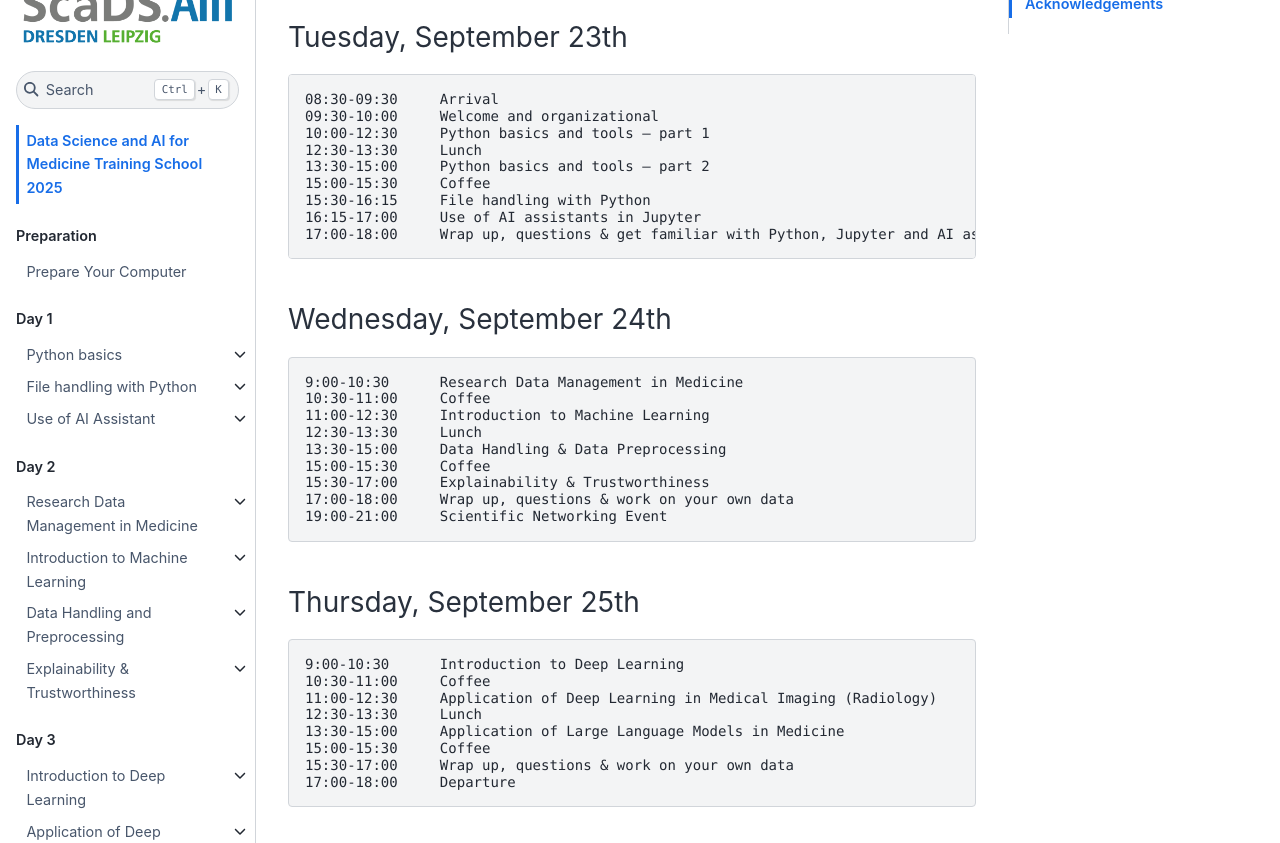
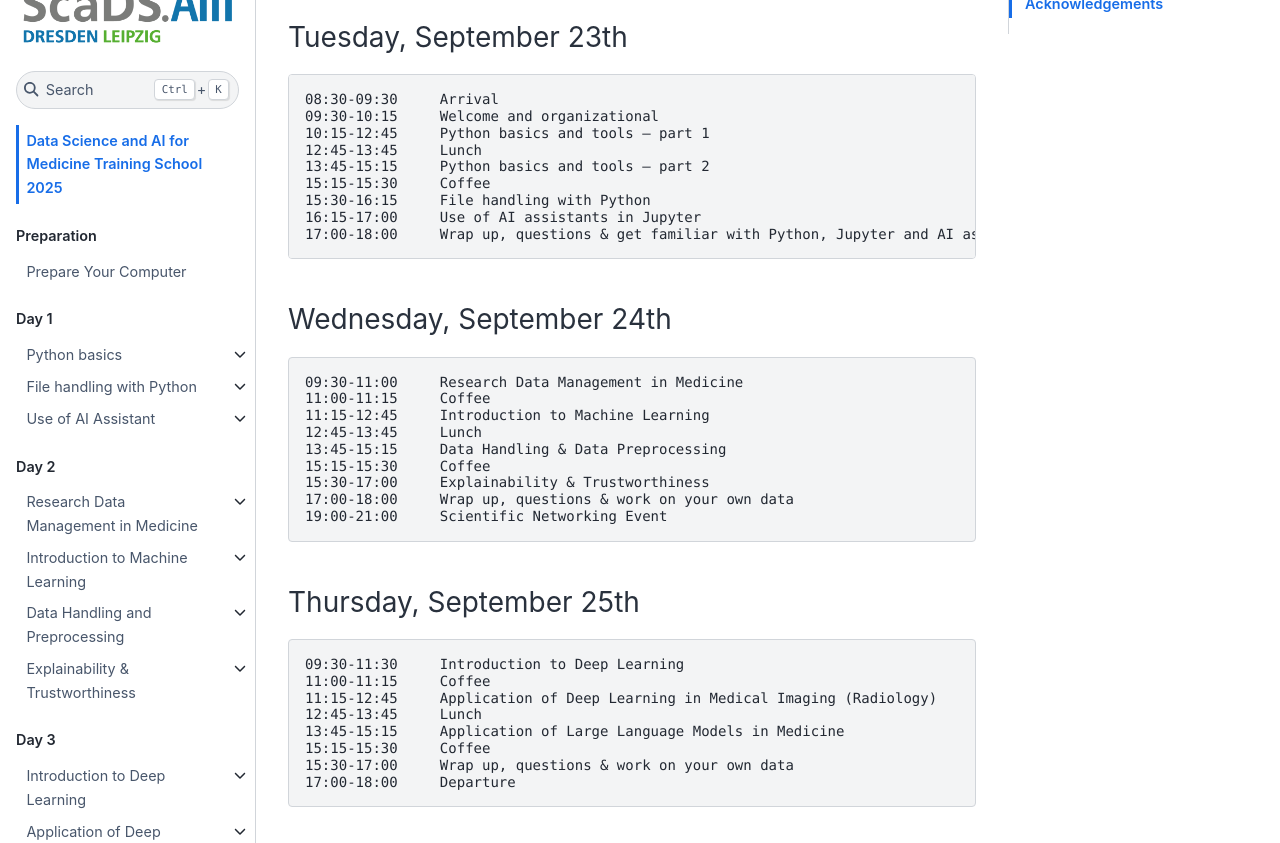
Before and after one commit to ScaDS/ai4medicine-2025, a Jupyter Book: the page built from intro.md, in a window 1280 px wide and 1400 px high, scrolled down 747 px. Shown: the part 169-1012 px from the top of the window. Built offline with Jupyter Book 1.0.4 settings and Sphinx 7.4.7 and the Sphinx Book theme 1.1.4, drawn with Linux system fonts in a browser that asks for light colours; pages that are not in the unit, such as notebooks, are missing from menus.

Commit message:
Adapt agenda

```diff
--- a/intro.md
+++ b/intro.md
@@ -25,11 +25,11 @@ This is the website of the Data Science and AI for Medicine Training School 2025
 
 <pre>
 08:30-09:30	Arrival
-09:30-10:00	Welcome and organizational
-10:00-12:30	Python basics and tools – part 1
-12:30-13:30	Lunch
-13:30-15:00	Python basics and tools – part 2
-15:00-15:30	Coffee
+09:30-10:15	Welcome and organizational
+10:15-12:45	Python basics and tools – part 1
+12:45-13:45	Lunch
+13:45-15:15	Python basics and tools – part 2
+15:15-15:30	Coffee
 15:30-16:15	File handling with Python
 16:15-17:00	Use of AI assistants in Jupyter
 17:00-18:00	Wrap up, questions & get familiar with Python, Jupyter and AI assistant
@@ -38,12 +38,12 @@ This is the website of the Data Science and AI for Medicine Training School 2025
 ### Wednesday, September 24th
 
 <pre>
-9:00-10:30	Research Data Management in Medicine
-10:30-11:00	Coffee
-11:00-12:30	Introduction to Machine Learning
-12:30-13:30	Lunch
-13:30-15:00	Data Handling & Data Preprocessing
-15:00-15:30	Coffee
+09:30-11:00	Research Data Management in Medicine
+11:00-11:15	Coffee
+11:15-12:45	Introduction to Machine Learning
+12:45-13:45	Lunch
+13:45-15:15	Data Handling & Data Preprocessing
+15:15-15:30	Coffee
 15:30-17:00	Explainability & Trustworthiness
 17:00-18:00	Wrap up, questions & work on your own data
 19:00-21:00	Scientific Networking Event
@@ -52,12 +52,12 @@ This is the website of the Data Science and AI for Medicine Training School 2025
 ### Thursday, September 25th
 
 <pre>
-9:00-10:30	Introduction to Deep Learning
-10:30-11:00	Coffee
-11:00-12:30	Application of Deep Learning in Medical Imaging (Radiology)
-12:30-13:30	Lunch
-13:30-15:00	Application of Large Language Models in Medicine
-15:00-15:30	Coffee
+09:30-11:30	Introduction to Deep Learning
+11:00-11:15	Coffee
+11:15-12:45	Application of Deep Learning in Medical Imaging (Radiology)
+12:45-13:45	Lunch
+13:45-15:15	Application of Large Language Models in Medicine
+15:15-15:30	Coffee
 15:30-17:00	Wrap up, questions & work on your own data
 17:00-18:00	Departure
 </pre>
```
